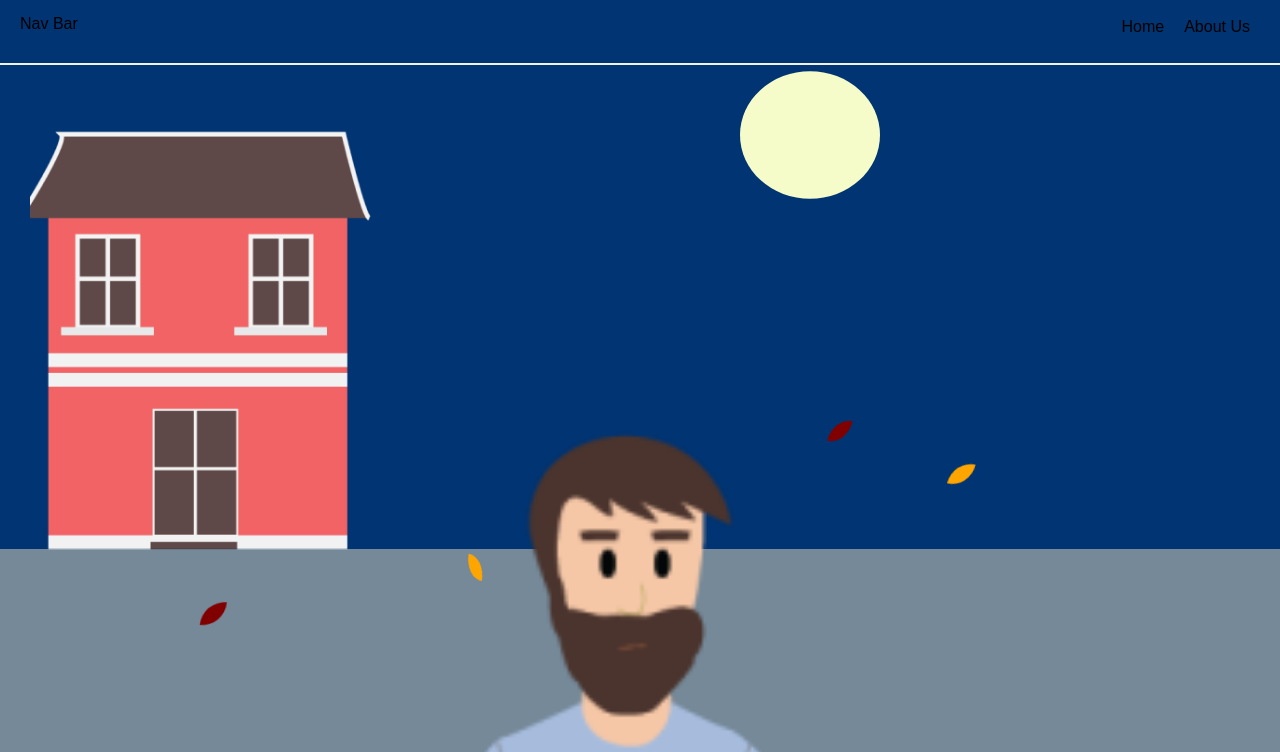
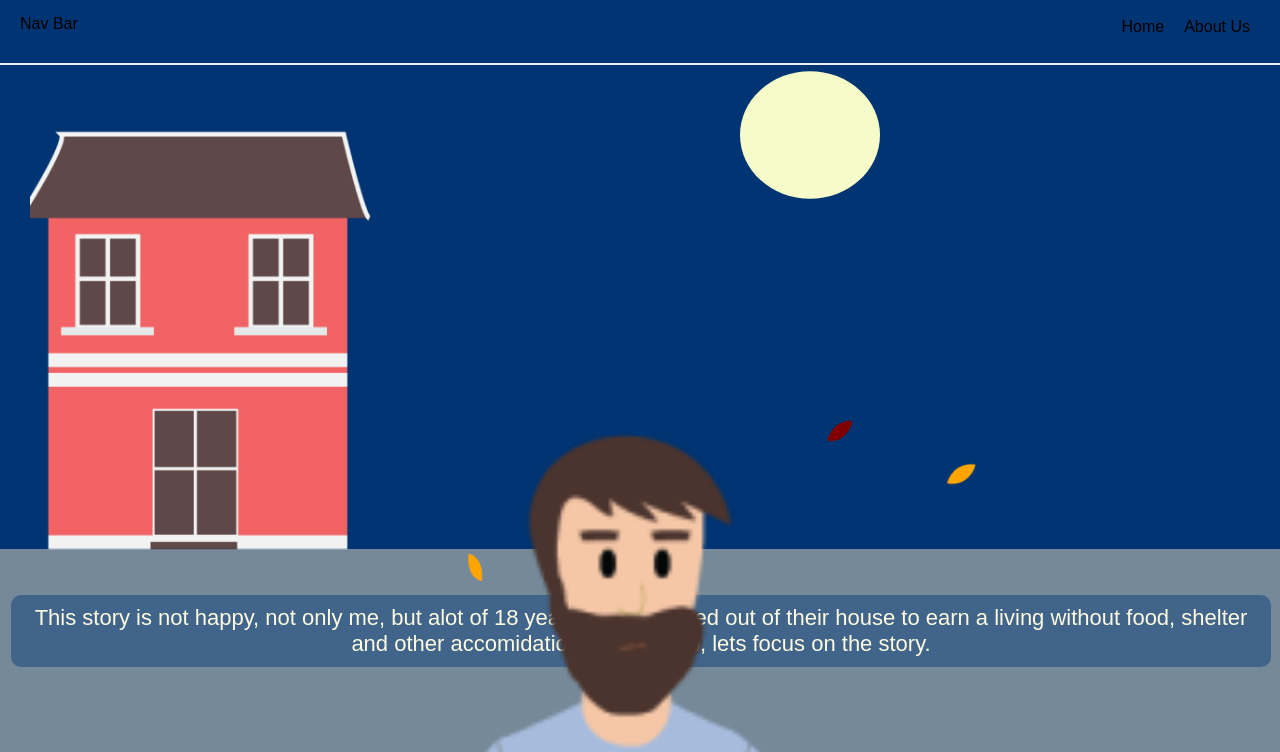
Before and after one commit to DesmandD3/finalApp, a Next.js app: page /2ndpage in a window 1280 px wide. Shown: the top 752 px of the page. Built offline with nearby package versions, Linux system fonts and the light colour scheme.

Commit message:
secondpageinfo

```diff
--- /dev/null
+++ b/comps/Text2bubble.js
@@ -0,0 +1,26 @@
+import styled from "styled-components";
+
+const Textbub2 = styled.div`
+  width: auto;
+  height: auto;
+  background-color: #41658a;
+  color: #fefae0;
+  font-size: 22px;
+  margin: 10px;
+  padding: 10px;
+  border-radius: 10px;
+  position: relative;
+  left: 1px;
+  top: 380px;
+
+`;
+
+export default function Text2Bubble() {
+  return (
+    <div>
+      <Textbub2>This story is not happy, not only me, but alot of 18 years old get
+        kicked out of their house to earn a living without food,
+        shelter and other accomidations. Right now, lets focus on the story.</Textbub2>
+    </div>
+  );
+}
--- a/pages/2ndpage.js
+++ b/pages/2ndpage.js
@@ -6,6 +6,8 @@ import House from "../comps/House";
 import SmallNextbutton from "../comps/smNext";
 import SmallBackbutton from "../comps/smBack";
 import Navbar from "../comps/nav/navbar";
+import Text2Bubble from "../comps/Text2bubble";
+
 
 const FullPage = styled.div`
   @import url("https://fonts.googleapis.com/css2?family=Fira+Sans:wght@300;400&display=swap");
@@ -36,6 +38,7 @@ export default function Start() {
         <Moon />
         <House />
         <Man />
+        <Text2Bubble />
         <SmallBackbutton path="/1stpage" />
         <SmallNextbutton path="/3rdpage" />
       </FullPage>
```
